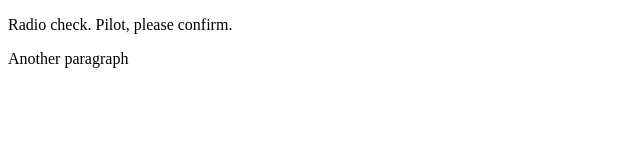
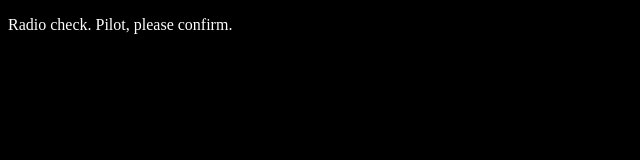
Before and after one commit to Vit-Knysh/communication-log, a plain HTML site: page index.html in a window 1280 px wide. Shown: the whole page, without its empty margins (0-640 px from the left). Drawn offline with Linux system fonts and the light colour scheme.

Commit message:
connect styles

```diff
--- a/index.html
+++ b/index.html
@@ -1,8 +1,10 @@
 <!DOCTYPE html>
 <html>
+   <head>
+      <link rel="stylesheet" type="text/css" href="style.css">
+   </head>
    <body>
       <p>Radio check. Pilot, please confirm.</p>
-      <p>Another paragraph</p>
-
+      <!-- Your ongoing conversation here... -->
    </body>
 </html>
```
